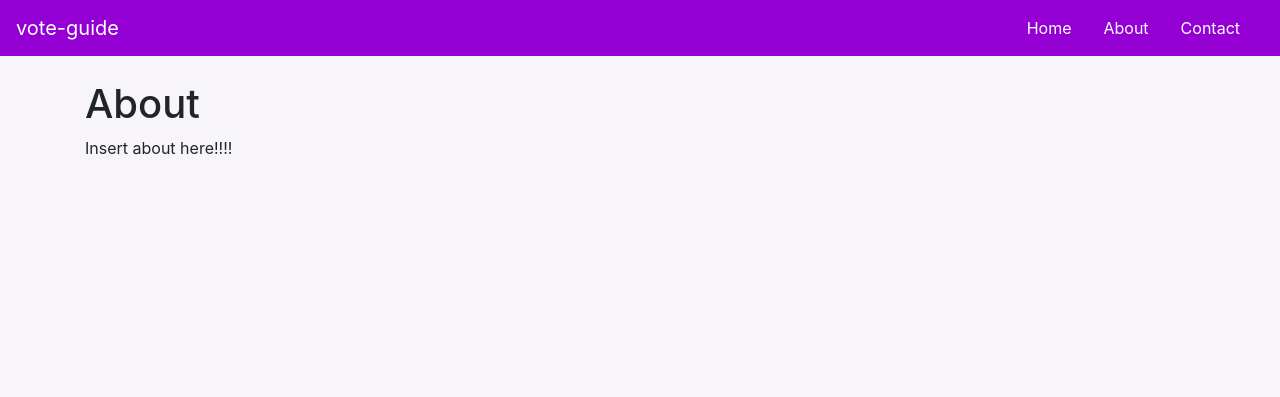
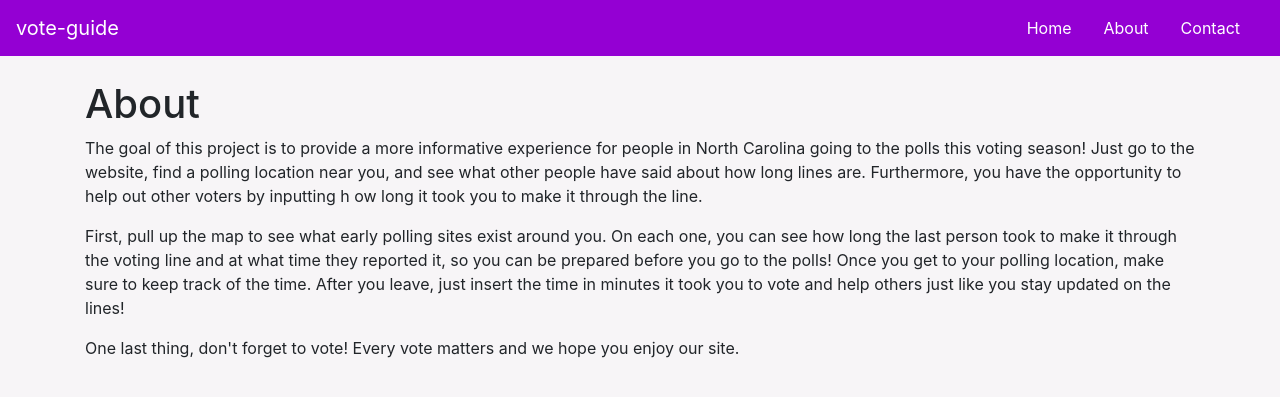
Before and after one commit to wstan2001/HackMIT2020, a Flask app: page /about in a window 1280 px wide. Shown: the top 397 px of the page. Run offline with Flask 2, Linux system fonts and the light colour scheme; some libraries are stand-ins or nearby versions.

Commit message:
Added about

```diff
--- a/app/templates/about.html
+++ b/app/templates/about.html
@@ -56,7 +56,17 @@
 <div class = "container">
     <br>
     <h1>About</h1>
-    <p>Insert about here!!!!</p>
+    <p>The goal of this project is to provide a more informative experience for people in North Carolina going to the
+        polls this voting season! Just go to the website, find a polling location near you, and see what other people
+        have said about how long lines are. Furthermore, you have the opportunity to help out other voters by inputting h
+        ow long it took you to make it through the line. </p>
+
+        <p>First, pull up the map to see what early polling sites exist around you. On each one, you can see how long the
+        last person took to make it through the voting line and at what time they reported it, so you can be prepared
+        before you go to the polls! Once you get to your polling location, make sure to keep track of the time. After
+        you leave, just insert the time in minutes it took you to vote and help others just like you stay updated on the lines!</p>
+
+        <p>One last thing, don't forget to vote! Every vote matters and we hope you enjoy our site.</p>
 
 </div>
 </body>
```
Also changed, not shown: 1 other file.
